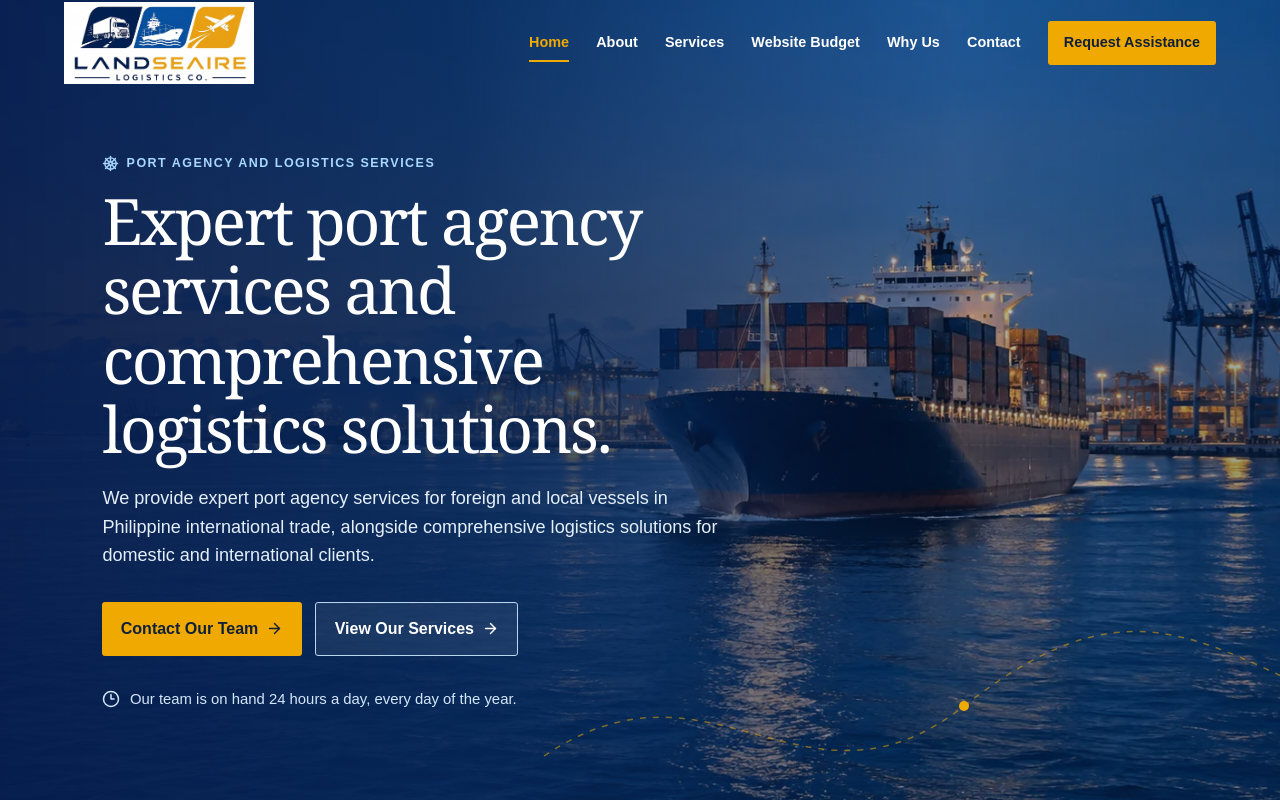
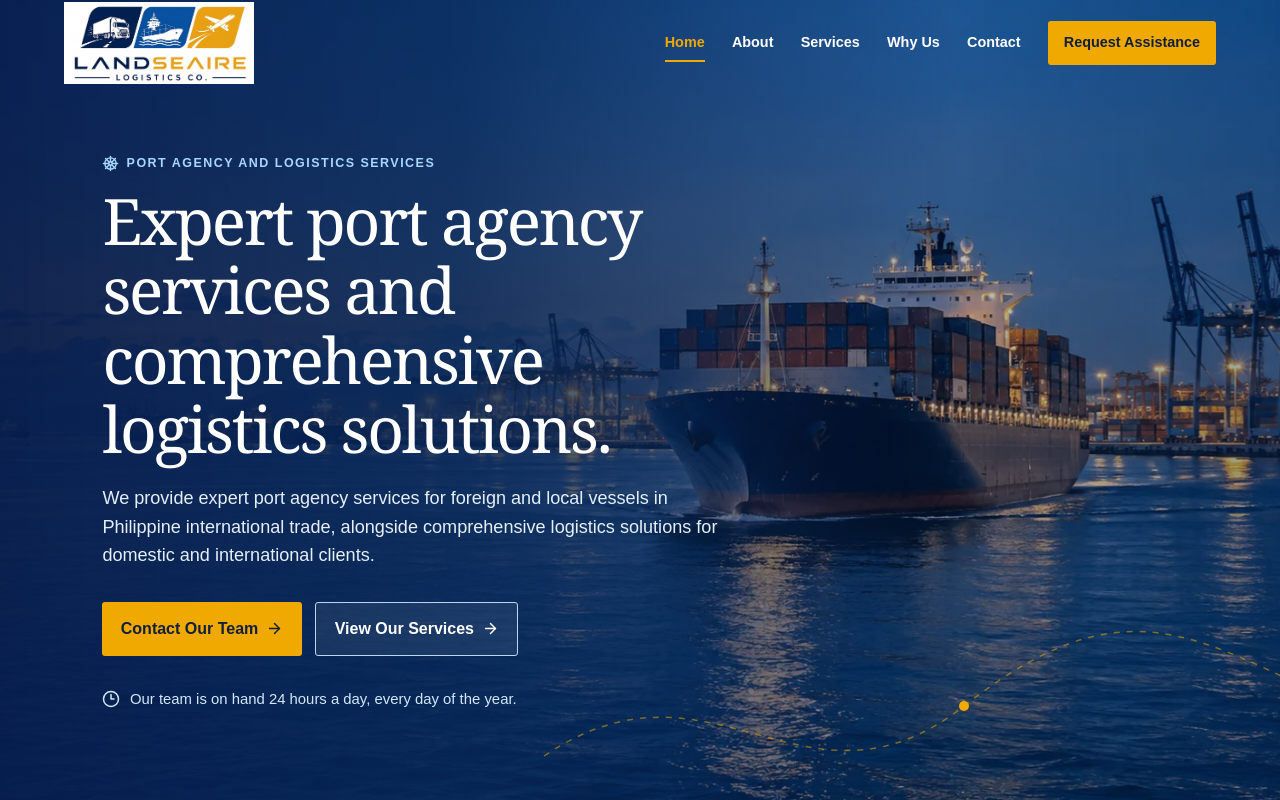
Before and after one commit to Laenseu/landseaire-logistics, a Next.js app: page / in a window 1280 px wide. Shown: the top 800 px of the page. Built offline with nearby package versions, Linux system fonts and the light colour scheme; no server answers.

Commit message:
Remove budget link from main navigation

```diff
--- a/app/page.tsx
+++ b/app/page.tsx
@@ -5,13 +5,13 @@ import { Anchor, ArrowRight, ArrowUp, Check, ClipboardCheck, Clock3, FileText, H
 import { company } from "@/content/company";
 import { ContactForm } from "@/components/contact-form";
 import { Reveal } from "@/components/reveal";
-const nav = [["Home", "home"], ["About", "about"], ["Services", "services"], ["Website Budget", "website-budget"], ["Why Us", "why-us"], ["Contact", "contact"]] as const;
+const nav = [["Home", "home"], ["About", "about"], ["Services", "services"], ["Why Us", "why-us"], ["Contact", "contact"]] as const;
 const serviceIcons = [PackageCheck, FileText, Truck, ShipWheel, Wrench, ClipboardCheck, Handshake] as const;
 const assetBasePath = process.env.NEXT_PUBLIC_BASE_PATH ?? "";
 function LinkButton({ href, children, secondary = false }: { href: string; children: ReactNode; secondary?: boolean }) { return <a className={secondary ? "button secondary" : "button"} href={href}>{children}<ArrowRight size={17} /></a>; }
 function ServiceCardIcon({ index }: { index: number }) { const Icon = serviceIcons[index] ?? Anchor; return <Icon className="service-icon" size={24} aria-hidden="true" />; }
 export default function Home() { const [open, setOpen] = useState(false); const [scrolled, setScrolled] = useState(false); const [activeSection, setActiveSection] = useState("home"); const address = company.address.join(", "); useEffect(() => { const listener = () => setScrolled(window.scrollY > 24); listener(); window.addEventListener("scroll", listener, { passive: true }); return () => window.removeEventListener("scroll", listener); }, []); useEffect(() => { const closeOnEscape = (event: KeyboardEvent) => { if (event.key === "Escape") setOpen(false); }; window.addEventListener("keydown", closeOnEscape); return () => window.removeEventListener("keydown", closeOnEscape); }, []); useEffect(() => { const sections = nav.map(([, id]) => document.getElementById(id)).filter((section): section is HTMLElement => section !== null); const observer = new IntersectionObserver((entries) => { const current = entries.filter(entry => entry.isIntersecting).sort((a, b) => b.intersectionRatio - a.intersectionRatio)[0]; if (current) setActiveSection(current.target.id); }, { rootMargin: "-35% 0px -55% 0px", threshold: [0.1, 0.35, 0.6] }); sections.forEach(section => observer.observe(section)); return () => observer.disconnect(); }, []);
-return <><a className="skip" href="#main">Skip to content</a><header className={`header ${scrolled ? "scrolled" : ""}`}><a href="#home" className="brand" aria-label="Landseaire Logistics Co. home"><Image src={`${assetBasePath}/brand/landseaire-logo.png`} alt="Landseaire Logistics Co." width={520} height={230} priority /></a><nav id="main-navigation" className={open ? "nav open" : "nav"} aria-label="Main navigation">{nav.map(([label,id])=> id === "website-budget" ? <a href={`${assetBasePath}/website-budget${assetBasePath ? ".html" : "/"}`} target="_blank" rel="noopener noreferrer" onClick={()=>setOpen(false)} key={id}>{label}</a> : <a onClick={()=>{ setOpen(false); setActiveSection(id); }} href={`#${id}`} key={id} className={activeSection === id ? "active" : undefined} aria-current={activeSection === id ? "page" : undefined}>{label}</a>)}<a className="nav-cta" href="#contact" onClick={()=>setOpen(false)}>Request Assistance</a></nav><button className="menu" onClick={()=>setOpen(!open)} aria-label={open?"Close navigation menu":"Open navigation menu"} aria-controls="main-navigation" aria-expanded={open}>{open?<X/>:<Menu/>}</button></header>
+return <><a className="skip" href="#main">Skip to content</a><header className={`header ${scrolled ? "scrolled" : ""}`}><a href="#home" className="brand" aria-label="Landseaire Logistics Co. home"><Image src={`${assetBasePath}/brand/landseaire-logo.png`} alt="Landseaire Logistics Co." width={520} height={230} priority /></a><nav id="main-navigation" className={open ? "nav open" : "nav"} aria-label="Main navigation">{nav.map(([label,id])=><a onClick={()=>{ setOpen(false); setActiveSection(id); }} href={`#${id}`} key={id} className={activeSection === id ? "active" : undefined} aria-current={activeSection === id ? "page" : undefined}>{label}</a>)}<a className="nav-cta" href="#contact" onClick={()=>setOpen(false)}>Request Assistance</a></nav><button className="menu" onClick={()=>setOpen(!open)} aria-label={open?"Close navigation menu":"Open navigation menu"} aria-controls="main-navigation" aria-expanded={open}>{open?<X/>:<Menu/>}</button></header>
 <main id="main"><section id="home" className="hero"><Image className="hero-image" src={`${assetBasePath}/images/hero-port.webp`} alt="Cargo vessel and container port supporting maritime logistics" fill priority sizes="100vw" /><div className="hero-overlay"/><div className="hero-copy"><p className="eyebrow hero-in one"><ShipWheel size={17}/>Port agency and logistics services</p><h1 className="hero-in two">Expert port agency services and comprehensive logistics solutions.</h1><p className="lead hero-in three">We provide expert port agency services for foreign and local vessels in Philippine international trade, alongside comprehensive logistics solutions for domestic and international clients.</p><div className="actions hero-in four"><LinkButton href="#contact">Contact Our Team</LinkButton><LinkButton href="#services" secondary>View Our Services</LinkButton></div><p className="availability hero-in five"><Clock3 size={18}/>Our team is on hand 24 hours a day, every day of the year.</p></div><svg className="route" viewBox="0 0 800 180" aria-hidden="true"><path d="M0 130C170 15 260 205 420 80S650 10 800 80"/><circle cx="420" cy="80" r="5"/></svg></section>
 <section className="capability-rail" aria-label="Primary services"><a href="#services"><ShipWheel size={22} aria-hidden="true"/><span>Port agency services</span><ArrowRight size={17} aria-hidden="true"/></a><a href="#services"><FileText size={22} aria-hidden="true"/><span>Brokerage services</span><ArrowRight size={17} aria-hidden="true"/></a><a href="#services"><Truck size={22} aria-hidden="true"/><span>Freight forwarding</span><ArrowRight size={17} aria-hidden="true"/></a></section>
 <Reveal className="intro"><p className="eyebrow">Landseaire Logistics Co.</p><h2>Experienced shipping and logistics professionals.</h2><p>Established in August 2026, our team brings many years of experience in the shipping and logistics industries, built through strong partnerships and the dedicated efforts of long-time industry professionals.</p></Reveal>
```
